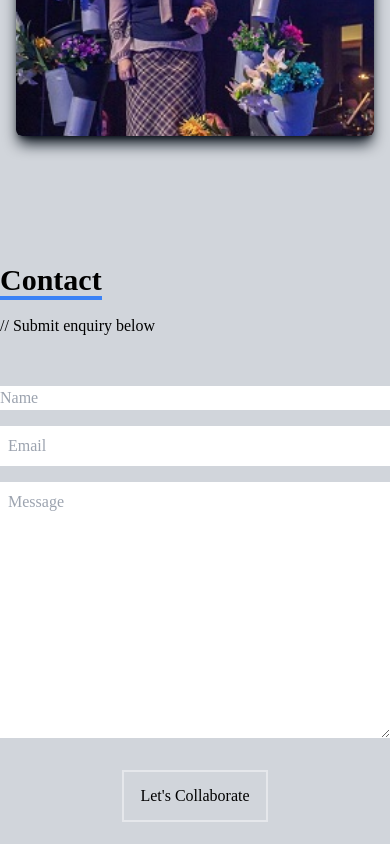
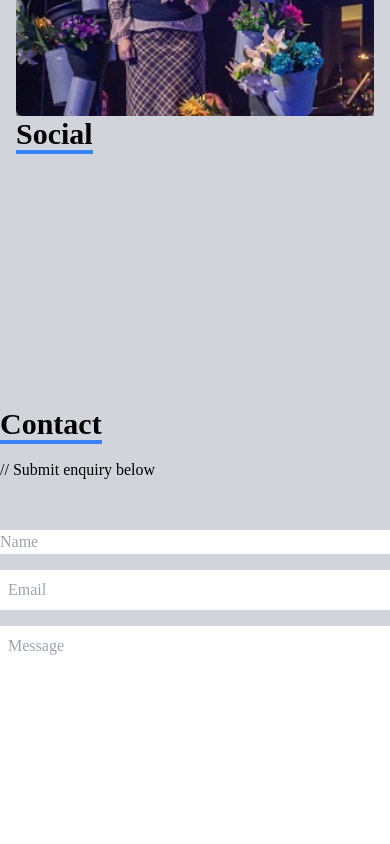
Before and after one commit to SAdamss/React-Portfolio, a React (Create React App) app: page / in a window 390 px wide. Shown: the part 3240-4084 px from the top of the page. Built offline with nearby package versions, Linux system fonts and the light colour scheme.

Commit message:
social commit

```diff
--- a/package.json
+++ b/package.json
@@ -11,6 +11,7 @@
     "react-icons": "^4.3.1",
     "react-scripts": "5.0.1",
     "react-scroll": "^1.8.7",
+    "react-social-media-bar": "0.0.4",
     "web-vitals": "^2.1.4"
   },
   "scripts": {
--- a/src/App.js
+++ b/src/App.js
@@ -2,6 +2,7 @@ import Navbar from "./components/Navbar";
 import Home from "./components/Home";
 import About from "./components/Aboutme";
 import Work from "./components/Work";
+import Social from "./components/Social";
 import Contact from "./components/Contact";
 
 
@@ -16,6 +17,7 @@ function App() {
    <Home />
    <About />
    <Work />
+   <Social />
    <Contact />
 
 
--- a/src/components/Contact.js
+++ b/src/components/Contact.js
@@ -2,8 +2,11 @@ import React from 'react'
 
 export const Contact = () => {
   return (
-    <div name='contact' className='w-full h-screen bg-gray-300 flex justify-center items-center p-100'>
-    <form method='POST' action="mailto:sophiedouglasperformer@gmail.com" className='flex flex-col max-w-[600px] w-full'>
+
+
+
+    <div name='contact' className='w-full h-screen bg-gray-300 flex justify-center items-center p-100 pt-8'>
+    <form method='POST' action="mailto:sophiedouglasperformer@gmail.com" className='flex flex-col max-w-[auto] w-full'>
         <div className='pb-8'>
             <p className='text-3xl font-bold inline border-b-4 border-blue-500 text-black'>Contact</p>
             <p className='text-black py-4'>// Submit enquiry below</p>
--- a/src/components/Navbar.js
+++ b/src/components/Navbar.js
@@ -42,6 +42,11 @@ export const Navbar = () => {
        </Link>
      </li>
      <li>
+     <Link to='contact' smooth={true} duration={500}>
+       Social
+     </Link>
+   </li>
+     <li>
        <Link to='contact' smooth={true} duration={500}>
          Contact
        </Link>
@@ -84,7 +89,12 @@ export const Navbar = () => {
           </Link>
         </li>
 
-
+        <li className='py-1 text-4xl'>
+        {' '}
+        <Link onClick={handleClick} to='contact' smooth={true} duration={500}>
+          Social
+        </Link>
+      </li>
 
         <li className='py-1 text-4xl'>
           {' '}
--- /dev/null
+++ b/src/components/Social.js
@@ -0,0 +1,46 @@
+import React from 'react'
+import {
+  SiSpotlight
+} from 'react-icons/si';
+import {
+
+  FaInstagramSquare,
+  FaTwitterSquare,
+  FaCameraRetro,
+} from 'react-icons/fa';
+
+export const Social = () => {
+  return (
+    <div name='work' className='w-full md:h-screen text-black bg-gray-300'>
+      <div className='max-w-[1000px] mx-auto px-4 flex flex-col justify-center w-full h-full'>
+        <div className='pb-8'>
+          <p className='text-3xl font-bold inline border-b-4 text-black border-blue-500'>
+            Social
+          </p>
+
+          <div class='w-full h-[80px] flex justify-between items-center  px-4  bg-gray-300'>
+          <ul className='hidden md:flex'>
+          <a href='https://www.spotlight.com/9177-8970-3480' className='Spotlight'>
+          <SiSpotlight size={45} />
+          </a>
+           <a href='https://www.instagram.com/sophiedouglas761/?hl=en' className="Instagram">
+           <FaInstagramSquare size={45} />
+           </a>
+           <a href='https://twitter.com/sophie_douglas1' className='Twitter'>
+          <FaTwitterSquare size={45} />
+          </a>
+          <a href='https://mediaviewer.spotlight.com/artist/showreels?artistRef=F267214' className='Showreel'>
+          <FaCameraRetro size={45} />
+          </a>
+
+          </ul>
+
+           </div>
+
+        </div>
+    </div>
+    </div>
+  );
+};
+
+export default Social;
--- a/src/components/Work.js
+++ b/src/components/Work.js
@@ -19,7 +19,7 @@ const Work = () => {
         </div>
 
 {/* Container */}
-        <div className='grid sm:grid-cols-2 md:grid-cols-2 gap-2'>
+        <div className='grid sm:grid-cols-2 md:grid-cols-2 gap-1 overflow-auto'>
 
             {/* Grid Item */}
           <div class="w-full rounded"
@@ -28,7 +28,7 @@ const Work = () => {
           >
             {/* Hover Effects */}
             <div className='opacity-0 group-hover:opacity-100'>
-              <span className='text-2xl font-bold text-black tracking-wider pl-2'>
+              <span className='text-2xl font-bold text-black tracking-wider pl-4'>
                 We Came To Dance
               </span>
               <div className='pt-8 text-center'>
@@ -51,7 +51,7 @@ const Work = () => {
           >
             {/* Hover Effects */}
             <div className='opacity-0 group-hover:opacity-100'>
-              <span className='text-2xl font-bold text-black tracking-wider pl-3'>
+              <span className='text-2xl font-bold text-black tracking-wider pl-4'>
                We Came To Dance: Leading a breathing exercise
               </span>
               <div className='pt-8 text-center'>
@@ -75,7 +75,7 @@ const Work = () => {
           >
             {/* Hover Effects */}
             <div className='opacity-0 group-hover:opacity-100'>
-              <span className='text-2xl font-bold text-black tracking-wider pl-3'>We Came To Dance: Playing a Scientist
+              <span className='text-2xl font-bold text-black tracking-wider pl-4'>We Came To Dance: Playing a Scientist
 
               </span>
               <div className='pt-8 text-center'>
@@ -98,7 +98,7 @@ const Work = () => {
           >
             {/* Hover Effects */}
             <div className='opacity-0 group-hover:opacity-100'>
-              <span className='text-2xl font-bold text-black tracking-wider pl-3'>
+              <span className='text-2xl font-bold text-black tracking-wider pl-4'>
                 PhotoShoot as "Emichu"
               </span>
               <div className='pt-8 text-center'>
@@ -118,7 +118,7 @@ const Work = () => {
           >
             {/* Hover Effects */}
             <div className='opacity-0 group-hover:opacity-100'>
-              <span className='text-2xl font-bold text-black tracking-wider pl-3'>
+              <span className='text-2xl font-bold text-black tracking-wider pl-4'>
               "Emichu", "Jesiva" & "Ungayu"
               </span>
               <div className='pt-8 text-center'>
@@ -137,7 +137,7 @@ const Work = () => {
           >
             {/* Hover Effects */}
             <div className='opacity-0 group-hover:opacity-100'>
-              <span className='text-2xl font-bold text-black tracking-wider pl-3'>
+              <span className='text-2xl font-bold text-black tracking-wider pl-4'>
                "Mrs Mushnik" in Little Shop of Horrors.
               </span>
               <div className='pt-8 text-center'>
```
Also changed, not shown: 1 other file (tests, documents, lock files or other folders).
